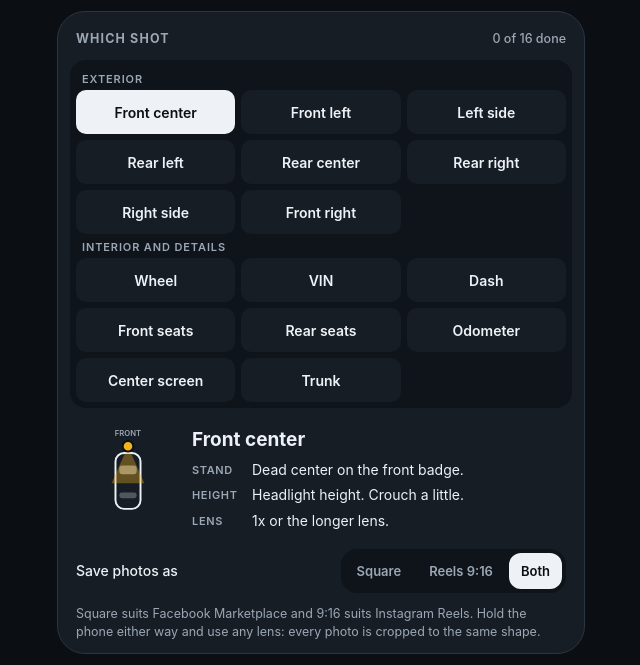
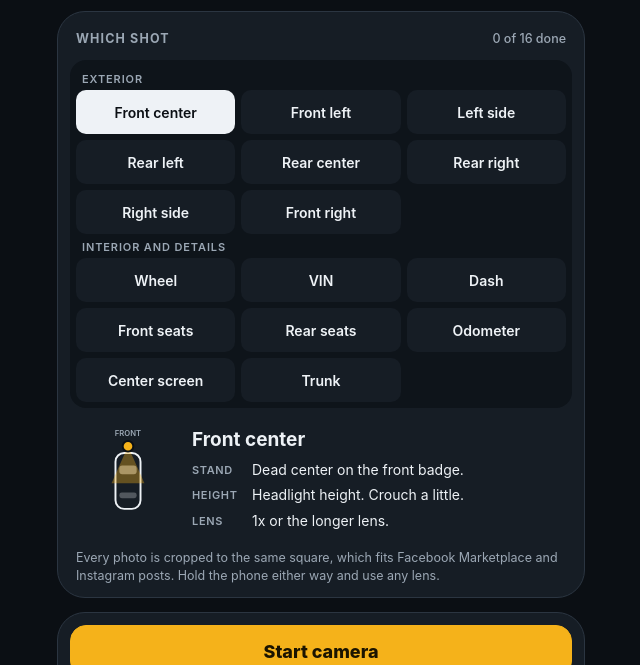
Before and after one commit to muzztea/Car-shot-coach, a plain HTML site: page index.html in a window 1280 px wide. Shown: the part 99-764 px from the top of the page, without its empty margins (319-959 px from the left). Drawn offline with Linux system fonts and the light colour scheme.

Commit message:
Square only: one file per shot
Co-Authored-By: Claude Fable 5.2 <noreply@anthropic.com>
Claude-Session: https://claude.ai/code/session_01YTdJc6pM5NwHDbmMNDc3dH

```diff
--- a/index.html
+++ b/index.html
@@ -153,7 +153,7 @@ input[type=range]{width:100%;accent-color:var(--accent);height:28px}
       <div id="plan" role="img" aria-label="Where to stand"></div>
       <div><h3 id="briefTitle"></h3><ul id="briefTips"></ul></div>
     </div>
-    <div class="row">
+    <div class="row" hidden>
       <span id="l-shape">Save photos as</span>
       <div class="seg" role="group" aria-labelledby="l-shape" id="shapeSeg">
         <button type="button" data-shape="square">Square</button>
@@ -161,7 +161,7 @@ input[type=range]{width:100%;accent-color:var(--accent);height:28px}
         <button type="button" data-shape="both">Both</button>
       </div>
     </div>
-    <p class="fine">Square suits Facebook Marketplace and 9:16 suits Instagram Reels. Hold the phone either way and use any lens: every photo is cropped to the same shape.</p>
+    <p class="fine">Every photo is cropped to the same square, which fits Facebook Marketplace and Instagram posts. Hold the phone either way and use any lens.</p>
     <div class="row" id="vinRow" hidden><span>VIN <b class="vintext" id="vinShow"></b></span><button class="btn small" type="button" id="vinCopy2">Copy</button></div>
     <p class="fine" id="vinInfo" hidden></p>
   </section>
@@ -276,7 +276,7 @@ input[type=range]{width:100%;accent-color:var(--accent);height:28px}
     <h3 id="legalTitle">Privacy &amp; terms</h3>
     <section><h4>Privacy</h4><p>The live camera view, motion readings and photos are processed on your phone and are not uploaded. No accounts, analytics or ads. The exceptions are the optional Claude features, which use your own key: the Claude check sends that photo and your reference photos to Anthropic's API, and the VIN reader sends the VIN photo. A VIN you confirm is also sent to the U.S. NHTSA's free decoder to look up the year, make and model. The VIN is not stored after you close the tab. Saved photos carry no location or other metadata.</p></section>
     <section><h4>Third parties</h4><p>Four, each for one purpose: jsDelivr serves the open-source TensorFlow.js code that finds the car, Google Cloud Storage serves that model's file, Anthropic answers the Claude check and reads the VIN if you add a key, and NHTSA decodes a VIN. No other SDKs or trackers.</p></section>
-    <section><h4>Cookies and storage</h4><p>No cookies. Your shape and auto-shoot choices, and your API key if you add one, are kept in this browser's local storage so the tool works next time. Nothing optional is stored, so there is no consent banner.</p></section>
+    <section><h4>Cookies and storage</h4><p>No cookies. Your auto-shoot choice, and your API key if you add one, are kept in this browser's local storage so the tool works next time. Nothing optional is stored, so there is no consent banner.</p></section>
     <section><h4>Terms of use</h4><p>The coaching is guidance, not a guarantee of a sale or a price. The lighting fix changes exposure only. Do not use edits to hide damage or misdescribe a vehicle; you are responsible for what your listing shows. Watch your surroundings while you move around the car.</p></section>
     <section><h4>Price and refunds</h4><p>This tool is free, with no fees and nothing to refund. The optional Claude check is billed by Anthropic to your own API account.</p></section>
     <section><h4>Delete your data</h4><p>Photos live in this tab until you close it. The button below wipes them along with your saved settings and API key.</p><p style="margin-top:8px"><button class="btn small" type="button" id="wipeBtn">Delete everything now</button></p></section>
@@ -340,7 +340,7 @@ function icon(kind){
 }
 function store(k,v){try{if(v===undefined)return localStorage.getItem("csc_"+k);if(v===null)localStorage.removeItem("csc_"+k);else localStorage.setItem("csc_"+k,v)}catch(e){}return null}
 
-var S={shot:SHOTS[0],shape:({square:1,reel:1,both:1})[store("shape")]?store("shape"):"both",view:"square",vin:null,vinOk:false,vinInfo:"",auto:store("auto")!=="0",refs:[],refActive:-1,saved:{},kept:{},photo:null,params:{b:0,s:0,h:0,c:.05},autoP:null,before:false,advice:null,gen:0,ctl:null,raf:0,count:0};
+var S={shot:SHOTS[0],shape:"square",view:"square",vin:null,vinOk:false,vinInfo:"",auto:store("auto")!=="0",refs:[],refActive:-1,saved:{},kept:{},photo:null,params:{b:0,s:0,h:0,c:.05},autoP:null,before:false,advice:null,gen:0,ctl:null,raf:0,count:0};
 var L={on:false,stream:null,model:null,modelState:"idle",box:null,boxAt:0,G:null,roll:0,pitch:0,rot:0,light:null,lenses:[],lens:null,readySince:0,lastShot:0,paused:false,said:"",saidAt:0,note:null};
 var video=$("video"),isIOS=typeof DeviceMotionEvent!=="undefined"&&typeof DeviceMotionEvent.requestPermission==="function";
 
@@ -1001,7 +1001,7 @@ $("holdClose").onclick=function(){$("holdDlg").close()};
 $("wipeBtn").onclick=function(){
   S.gen++;if(S.ctl)S.ctl.abort();S.refs.forEach(function(r){URL.revokeObjectURL(r.url)});
   S.refs=[];S.refActive=-1;S.photo=null;S.advice=null;S.saved={};S.kept={};S.count=0;
-  ["key","model","shape","auto"].forEach(function(k){store(k,null)});S.shape="both";S.vin=null;S.vinOk=false;S.vinInfo="";S.auto=true;$("autoBtn").setAttribute("aria-pressed","true");
+  ["key","model","shape","auto"].forEach(function(k){store(k,null)});S.shape="square";S.vin=null;S.vinOk=false;S.vinInfo="";S.auto=true;$("autoBtn").setAttribute("aria-pressed","true");
   var cv=$("view");cv.width=cv.height=1;drawRefs();drawSetup();$("legal").close();
 };
 window.addEventListener("resize",function(){if(S.photo&&$("review").open)schedule()});
```
